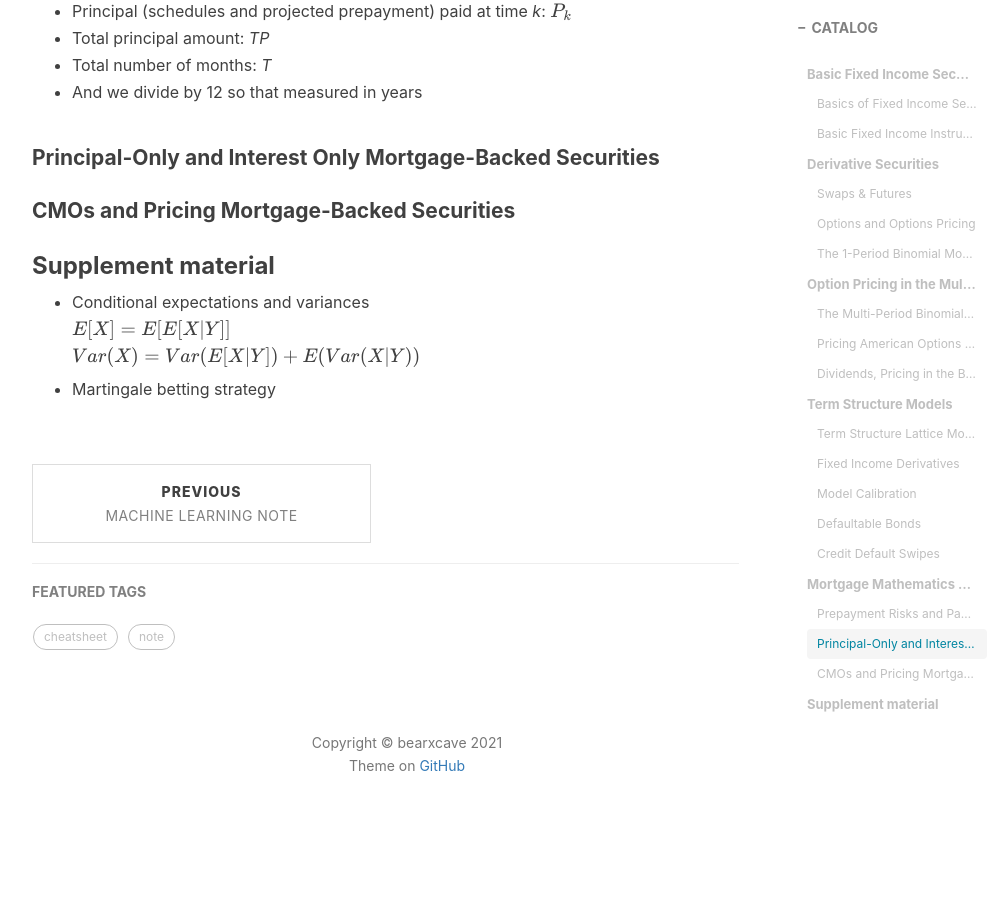
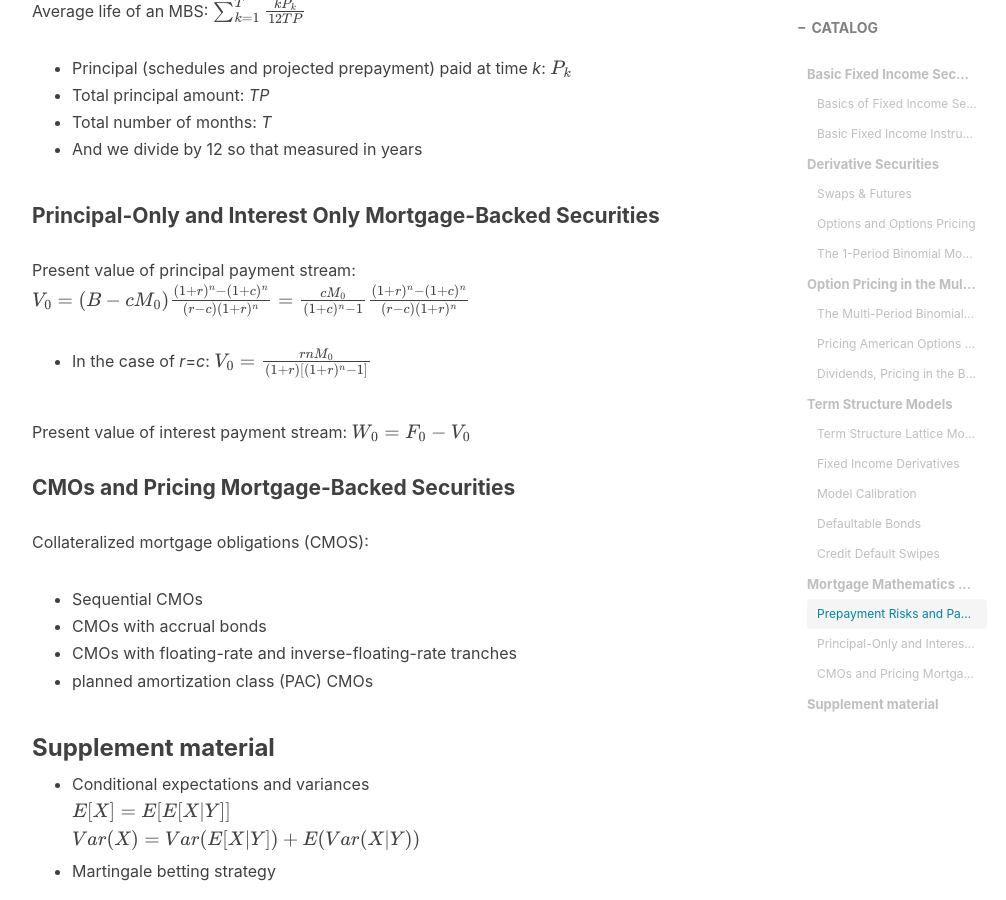
Before and after one commit to Bearxcave/Bearxcave.github.io, a Jekyll site: the page built from _posts/2021-03-12-cheatsheet-FE&RM-I.md, in a window 1280 px wide and 900 px high, scrolled down 6560 px. Shown: the whole window, without its empty margins (233-1239 px from the left). Built offline with Jekyll 4.4.1, drawn with Linux system fonts in a browser that asks for light colours; nearby versions of some CDN libraries; formulas are drawn with MathJax 3; comment, search, counter and statistics services are not loaded; before the commit the page ends 7403 px from its top, so only the background shows below that; some of the changed text lies outside the part shown.

Commit message:
Update 2021-03-12-cheatsheet-FE&RM-I.md

```diff
--- a/_posts/2021-03-12-cheatsheet-FE&RM-I.md
+++ b/_posts/2021-03-12-cheatsheet-FE&RM-I.md
@@ -168,8 +168,9 @@
 * After the *n* payments, the mortgage is fully __amortizing__
 * Interest due in period *k*: $I_k = c M_{k-1}$
 * Mortgage principal remaining after the *k*th period: $M_k=(1+c)M_{k-1}-B$, with $M_n=0$
+* $\Rightarrow M_k = (1+c)^k M_0 - B \frac{(1+c)^k-1}{c} = M_0 \frac{(1+c)^n-(1+c)^k}{(1+c)^n-1}$
 * The *k*th payment as paying of the remaining principal: $P_k = B - c M_{k-1}$
-* $\Rightarrow M_k = (1+c)^k M_0 - B \frac{(1+c)^k-1}{c} = M_0 \frac{(1+c)^n-(1+c)^k}{(1+c)^n-1}$
+* $\Rightarrow P_k = (B - c M_0)(1+c)^{k-1}$
 
 Present value with no possibility of defaults or prepayments (assuming a risk-free interest rate of *r* per period): $F_0 = \sum \frac{B}{(1+r)^k} = M_0 \frac{c(1+c)^n}{(1+c)^n-1} \frac{(1+r)^n-1}{r(1+r)^n}$
 * If *r*=*c* then $F_0 = M_0$
@@ -188,6 +189,7 @@
 Prepayment conventions:
 * Conditional prepayment rate (CPR): the annual rate at which a given mortgage pool prepays.
 * Single-month mortality rate (SMM): SMM = 1 - (1 - CPR)$^{1/12}$
+
 In practice, the CPR is stochastic which depends on the mortgage pool and other economic variables. However, a deterministic prepayment schedule is often used and the standard benchmark is the __Public Securities Association (PSA)__ benchmark
 
 Average life of an MBS: $\sum_{k=1}^T \frac{k P_k}{12 T P}$
@@ -198,7 +200,18 @@
 
 #### Principal-Only and Interest Only Mortgage-Backed Securities
 
+Present value of principal payment stream: $V_0 = (B-c M_0) \frac{(1+r)^n-(1+c)^n}{(r-c)(1+r)^n} = \frac{c M_0}{(1+c)^n-1} \frac{(1+r)^n-(1+c)^n}{(r-c)(1+r)^n}$
+* In the case of *r*=*c*: $V_0 = \frac{rn M_0}{(1+r)[(1+r)^n-1]}$
+
+Present value of interest payment stream: $W_0 = F_0 - V_0$
+
 #### CMOs and Pricing Mortgage-Backed Securities
+
+Collateralized mortgage obligations (CMOS):
+* Sequential CMOs
+* CMOs with accrual bonds
+* CMOs with floating-rate and inverse-floating-rate tranches
+* planned amortization class (PAC) CMOs
 
 ### Supplement material
 
```
